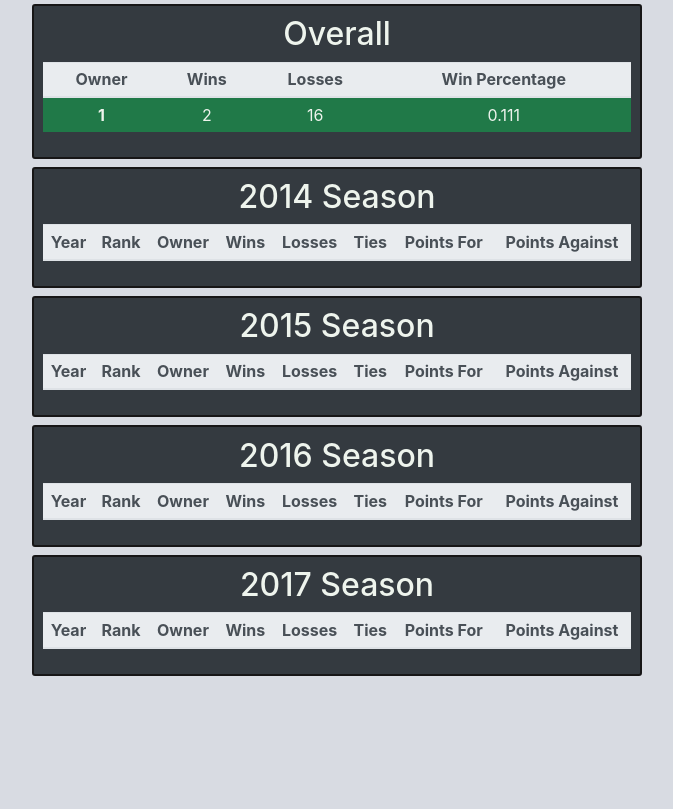
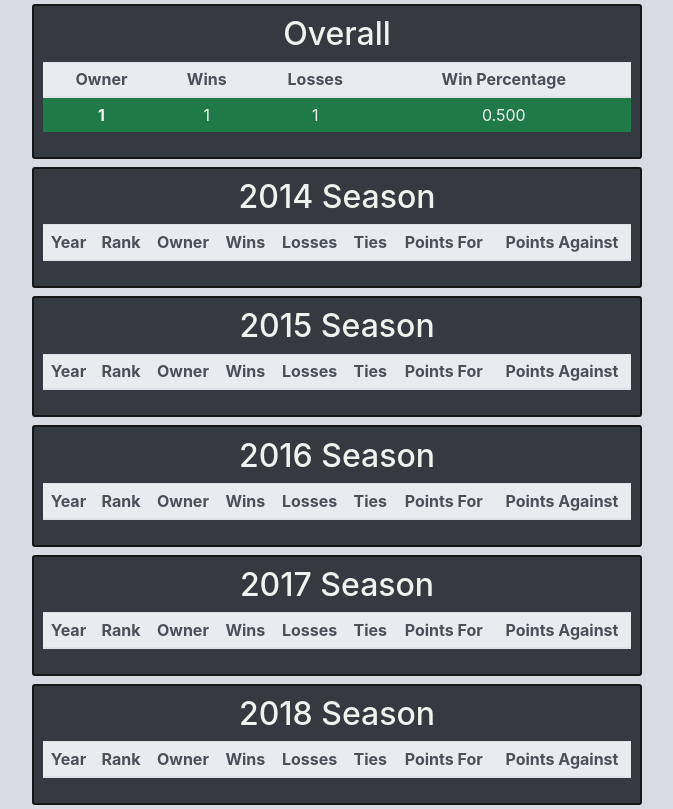
Before and after one commit to tfred89/rswk-ff-site, a Django app: page /past in a window 1280 px wide. Shown: the part 56-865 px from the top of the page, without its empty margins (307-980 px from the left). Before the commit the page ends 732 px from the top, so only its background shows below. Run offline with Django 3.2, Linux system fonts and the light colour scheme; tables that the repository leaves empty hold one stand-in row (values such as "Sample post"); lists and menus that the app fills with data are empty; some libraries are stand-ins or nearby versions.

Commit message:
past list update

```diff
--- a/basic_app/views.py
+++ b/basic_app/views.py
@@ -42,7 +42,7 @@
 
 
 def past(request):
-    past_list = PastSeasons.objects.order_by('year')
+    past_list = PastSeasons.objects.order_by('year').order_by('place')
 
     clist = list(PastSeasons.objects.values_list('owner', 'wins', 'losses'))
     totals = {}
@@ -53,7 +53,7 @@
         else:
             totals[c[0]] = [c[1], c[2]]
     for key in totals.keys():
-        szn = list(CurrentSeason.objects.filter(
+        szn = list(CurrentSeason.objects.filter(year=2019,
             owner=key).aggregate(Sum('result')).values())[0]
         cur = totals[key]
         if type(szn) == int:
--- a/templates/basic_app/past_seasons.html
+++ b/templates/basic_app/past_seasons.html
@@ -197,6 +197,47 @@
               </div>
               </div>
             </div>
+
+            <div class="container-fluid text-center">
+              <div class="row justify-content-center align-items-center">
+                <div class="col-xl-6">
+                  <div class="table-responsive boxy">
+                    <h2>2018 Season</h2>
+                    <table class="table table-sm table-striped table-hover">
+                      <thead class="thead-light">
+                        <tr>
+                          <th scope="col">Year</th>
+                          <th scope="col">Rank</th>
+                          <th scope="col">Owner</th>
+                          <th scope="col">Wins</th>
+                          <th scope="col">Losses</th>
+                          <th scope="col">Ties</th>
+                          <th scope="col">Points For</th>
+                          <th scope="col">Points Against</th>
+                        </tr>
+                      </thead>
+                      {% for i in past_szn %}
+                      {% if i.year == 2018 %}
+                      <tbody>
+                        <tr>
+                          <th scope="row">{{ i.year }}</th>
+                          <td>{{ i.place }}</td>
+                          <td>{{i.owner}}</td>
+                          <td>{{i.wins}}</td>
+                          <td>{{i.losses}}</td>
+                          <td>{{i.ties}}</td>
+                          <td>{{i.points_for}}</td>
+                          <td>{{i.points_against}}</td>
+                        </tr>
+                      </tbody>
+                      {% endif %}
+                      {% endfor %}
+                    </table>
+                  </div>
+                </div>
+                </div>
+              </div>
+
         {% endif %}
 
 
```
